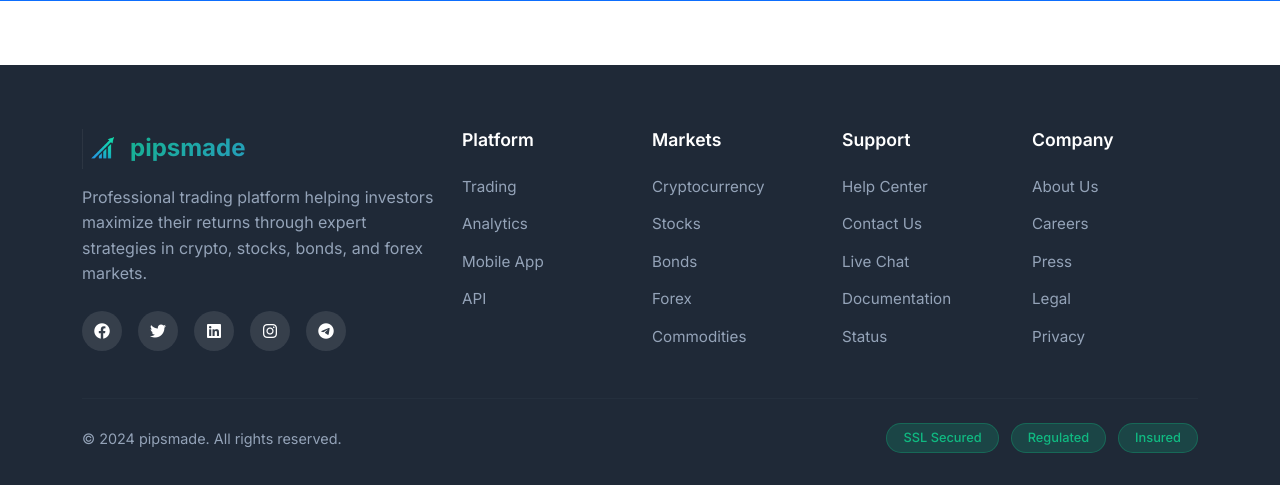
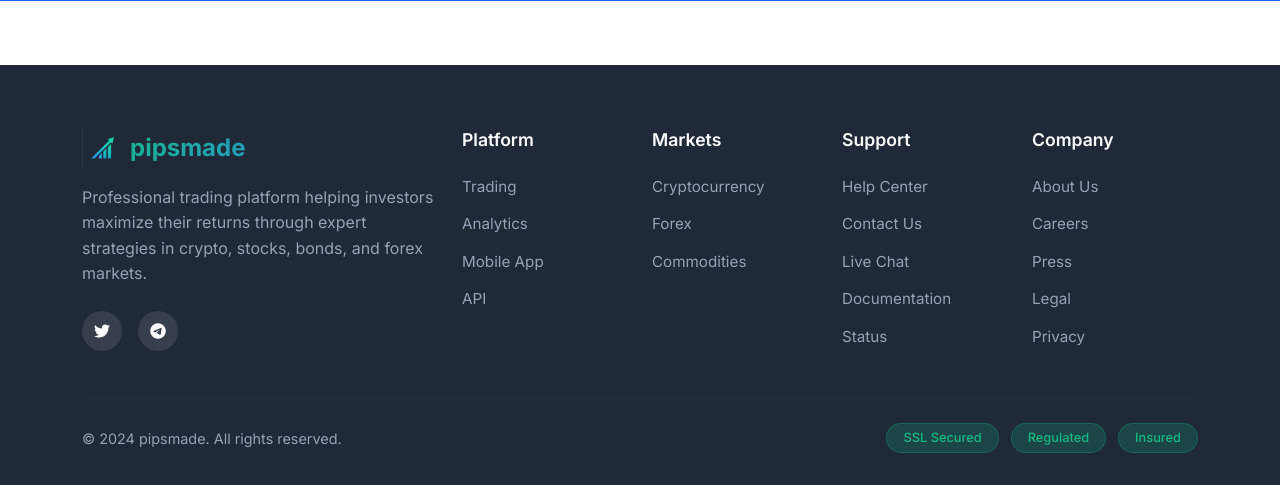
Before and after one commit to ben199712/pipsmade, a Django app: page /about/ in a window 1280 px wide. Shown: the part 3198-3683 px from the top of the page. Run offline with Django 5.2, Linux system fonts and the light colour scheme; some libraries are stand-ins or nearby versions.

Commit message:
edit done

```diff
--- a/templates/base.html
+++ b/templates/base.html
@@ -222,10 +222,7 @@
                         <h4><img src="{% static 'img/Upward Growth Logo.png' %}" alt="pipsmade Logo" height="40" class="me-2">pipsmade</h4>
                         <p>Professional trading platform helping investors maximize their returns through expert strategies in crypto, stocks, bonds, and forex markets.</p>
                         <div class="social-links">
-                            <a href="#"><i class="fab fa-facebook"></i></a>
                             <a href="#"><i class="fab fa-twitter"></i></a>
-                            <a href="#"><i class="fab fa-linkedin"></i></a>
-                            <a href="#"><i class="fab fa-instagram"></i></a>
                             <a href="#"><i class="fab fa-telegram"></i></a>
                         </div>
                     </div>
@@ -247,8 +244,6 @@
                         <h5>Markets</h5>
                         <ul>
                             <li><a href="{% url 'investments' %}">Cryptocurrency</a></li>
-                            <li><a href="{% url 'investments' %}">Stocks</a></li>
-                            <li><a href="{% url 'investments' %}">Bonds</a></li>
                             <li><a href="{% url 'investments' %}">Forex</a></li>
                             <li><a href="#">Commodities</a></li>
                         </ul>
```
